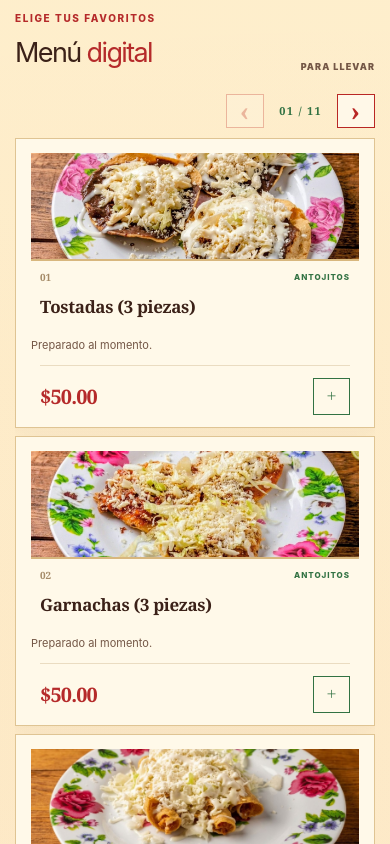
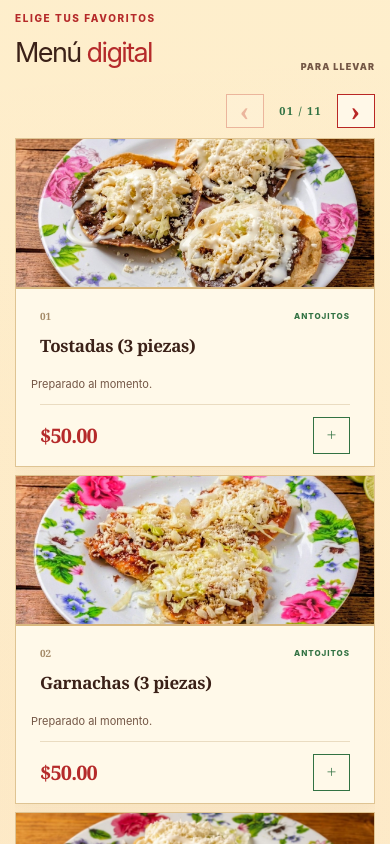
Before and after one commit to geeskit-gif/Las-Garnachitas_Menu, a website built with Vite: page index.html in a window 390 px wide. Shown: the part 820-1664 px from the top of the page. Built offline with nearby package versions, Linux system fonts and the light colour scheme.

Commit message:
Animate full menu pages horizontally and style product photos

```diff
--- a/src/styles.css
+++ b/src/styles.css
@@ -1133,3 +1133,44 @@ footer { background: var(--ink); color: #fff3d8; }
   .product-card { padding: 14px 15px 12px; }
   .product-note { min-height: 0; margin-bottom: 12px; }
 }
+
+
+/* Página completa: la imagen de categoría y sus productos viajan juntos. */
+.page-stage {
+  position: relative;
+  overflow: hidden;
+  touch-action: pan-y;
+}
+.page-stage.page-leave { animation: horizontalLeave .18s ease-in both; }
+.page-stage.page-leave.slide-forward { --slide-out: -56px; }
+.page-stage.page-leave.slide-backward { --slide-out: 56px; }
+.page-stage.page-enter { animation: horizontalEnter .38s cubic-bezier(.2,.75,.25,1) both; }
+.page-stage.page-enter.slide-forward { --slide-in: 64px; }
+.page-stage.page-enter.slide-backward { --slide-in: -64px; }
+.product-photo-wrap {
+  display: block;
+  width: 100%;
+  height: 154px;
+  margin: -17px -18px 13px;
+  width: calc(100% + 36px);
+  overflow: hidden;
+  background: #ead8b7;
+  border-bottom: 2px solid #d8b77e;
+}
+.product-photo {
+  display: block;
+  width: 100%;
+  height: 100%;
+  object-fit: cover;
+}
+@media (max-width: 600px) {
+  .product-photo-wrap {
+    height: 150px;
+    margin: -14px -15px 11px;
+    width: calc(100% + 30px);
+  }
+}
+@media (prefers-reduced-motion: reduce) {
+  .page-stage.page-leave,
+  .page-stage.page-enter { animation-duration: .01ms; }
+}
```
